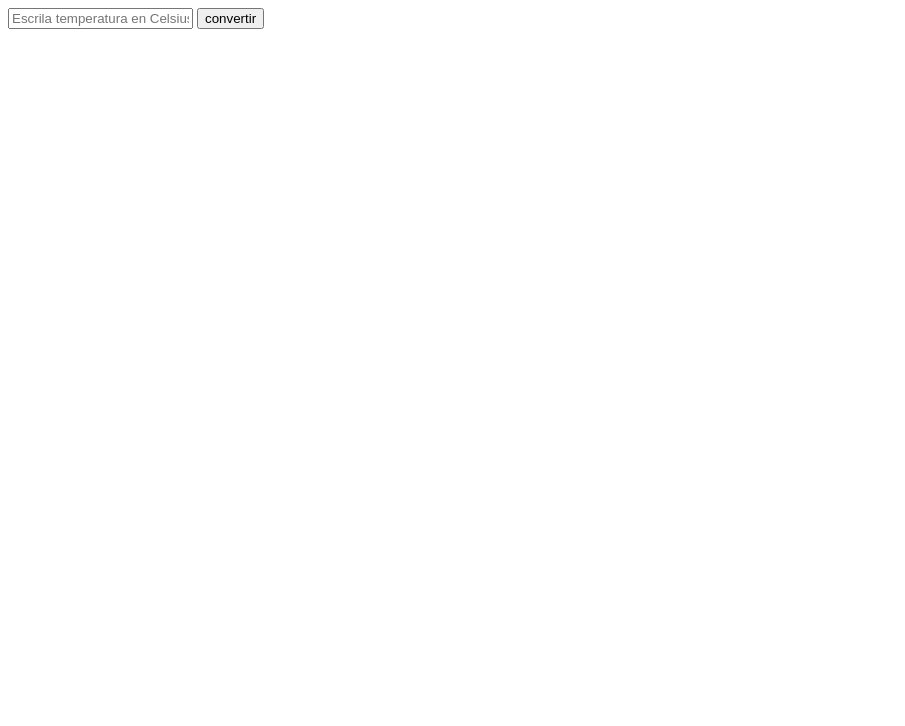
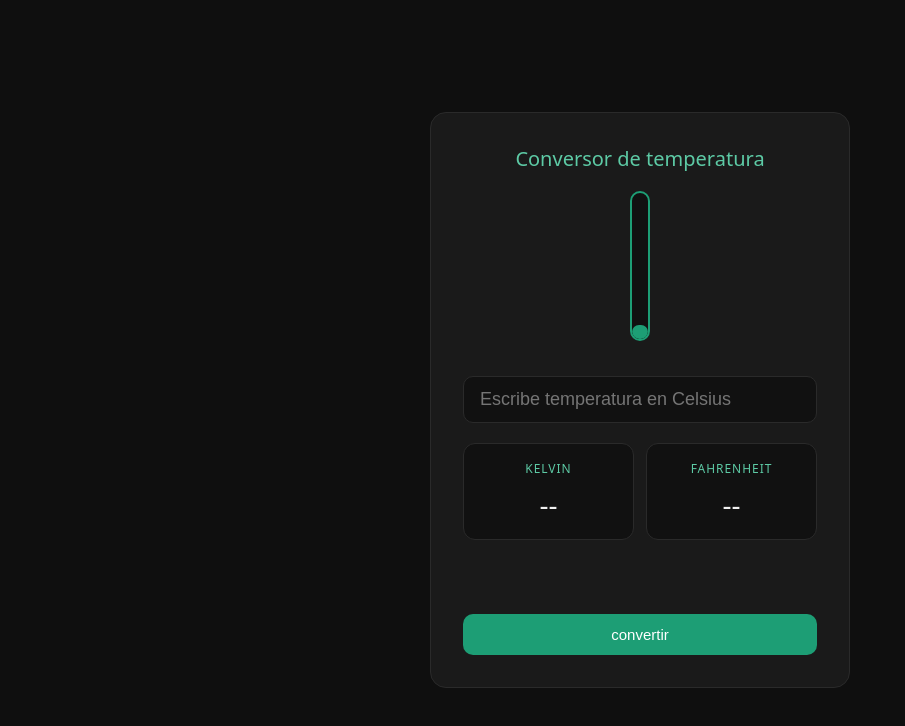
Before and after one commit to fabian1031/logica-programacion-2, a plain HTML site: page index.html in a window 1280 px wide. Shown: the whole page, without its empty margins (0-905 px from the left). Drawn offline with Linux system fonts and the light colour scheme.

Commit message:
estilos y funcionalidad

```diff
--- a/index.html
+++ b/index.html
@@ -1,13 +1,41 @@
-<!DOCTYPE html>
+<!doctype html>
 <html lang="es">
   <head>
-  <meta charset="UTF-8">
+    <meta charset="UTF-8" />
+    <link rel="stylesheet" href="style.css">
     <title>Temperatura</title>
   </head>
   <body>
-  <input id="inputTemperatura" type="text" placeholder="Escrila temperatura en Celsius">
+    <main>
+      <h1>Conversor de temperatura</h1>
+
+      <div id="termometro">
+        <div id="barraMovimiento"></div>
+      </div>
+
+      <input
+        id="inputTemperatura"
+        type="number"
+        placeholder="Escribe temperatura en Celsius"
+      />
+
+      <section>
+        <article>
+          <h2>Kelvin</h2>
+          <p id="valorKelvin">--</p>
+        </article>
+
+        <article>
+          <h2>Fahrenheit</h2>
+          <p id="valorFahrenheit">--</p>
+        </article>
+      </section>
+
+      <p id="resultado"></p>
+
       <button id="btn">convertir</button>
-  <p id="resultado"></p>
+    </main>
+
     <script src="script.js"></script>
   </body>
 </html>
--- a/script.js
+++ b/script.js
@@ -1,17 +1,42 @@
 let input = document.getElementById("inputTemperatura");
 let boton = document.getElementById("btn");
 let result = document.getElementById("resultado");
+let kelvin = document.getElementById("valorKelvin");
+let fahrenheit = document.getElementById("valorFahrenheit");
+let barra = document.getElementById("barraMovimiento");
 
 
-boton.addEventListener("click", () =>{
+function obtenerDescripcion(temp) {
+  if (temp <= 0) {
+    return "congelación";
+  } else if (temp <= 10) {
+    return "muy frío";
+  } else if (temp <= 18) {
+    return "frío moderado";
+  } else if (temp <= 24) {
+    return "templado / agradable";
+  } else {
+    return "caluroso";
+  }
+}
 
+boton.addEventListener("click", () => {
   if (input.value === "") {
-    result.textContent= "escribe un numero"
+    result.textContent = "escribe un numero";
+
     return;
   }
+  result.textContent = "";
 
-  let numero = Number(input.value)
-  let kelvin = numero + 273.15;
-  let Fahrenheit = (numero * 9/5)+32;
-  result.innerHTML = `kelvin: ${kelvin} <br> Fahrenheit: ${Fahrenheit}`
-})
+  let numero = Number(input.value);
+  let kelvinTemp = numero + 273.15;
+  let fahrenheitTemp = (numero * 9) / 5 + 32;
+  let porcentaje = ((numero - -50) / (200 - -50)) * 100;
+
+
+  barra.style.height = porcentaje + "%";
+  kelvin.innerHTML = kelvinTemp.toFixed(2);
+  fahrenheit.innerHTML = fahrenheitTemp.toFixed(2);
+  result.textContent = obtenerDescripcion(numero);
+
+});
--- /dev/null
+++ b/style.css
@@ -0,0 +1,148 @@
+* {
+  margin: 0;
+  padding: 0;
+  box-sizing: border-box;
+}
+
+:root {
+  --verde: #1D9E75;
+  --verde-claro: #5DCAA5;
+  --verde-oscuro: #0F6E56;
+  --fondo: #0f0f0f;
+  --fondo-card: #1a1a1a;
+  --texto: #f0f0f0;
+  --texto-suave: #888;
+  --borde: #2a2a2a;
+}
+body {
+  background-color: var(--fondo);
+  color: var(--texto);
+  font-family: system-ui, sans-serif;
+  min-height: 100vh;
+  display: flex;
+  justify-content: center;
+  align-items: center;
+}
+
+main {
+  background-color: var(--fondo-card);
+  border: 1px solid var(--borde);
+  border-radius: 16px;
+  padding: 2rem;
+  width: 100%;
+  max-width: 420px;
+  display: flex;
+  flex-direction: column;
+  gap: 1.2rem;
+}
+h1 {
+  font-size: 20px;
+  font-weight: 500;
+  color: var(--verde-claro);
+  text-align: center;
+}
+h1 {
+  font-size: 20px;
+  font-weight: 500;
+  color: var(--verde-claro);
+  text-align: center;
+}
+input {
+  width: 100%;
+  padding: 12px 16px;
+  font-size: 18px;
+  background: #111;
+  border: 1.5px solid var(--borde);
+  border-radius: 10px;
+  color: var(--texto);
+  outline: none;
+  transition: border-color 0.2s;
+}
+
+input:focus {
+  border-color: var(--verde);
+}
+section {
+  display: grid;
+  grid-template-columns: 1fr 1fr;
+  gap: 12px;
+}
+
+article {
+  background: #111;
+  border: 1px solid var(--borde);
+  border-radius: 12px;
+  padding: 1rem;
+  text-align: center;
+  transition: border-color 0.2s, transform 0.2s;
+}
+
+article:hover {
+  border-color: var(--verde);
+  transform: translateY(-2px);
+}
+
+article h2 {
+  font-size: 12px;
+  font-weight: 500;
+  text-transform: uppercase;
+  letter-spacing: 0.08em;
+  color: var(--verde-claro);
+  margin-bottom: 8px;
+}
+
+article p {
+  font-size: 28px;
+  font-weight: 500;
+  color: var(--texto);
+}
+#resultado {
+  font-size: 13px;
+  color: var(--texto-suave);
+  text-align: center;
+  min-height: 36px;
+  line-height: 1.5;
+}
+button {
+  width: 100%;
+  padding: 12px;
+  background: var(--verde);
+  color: #fff;
+  font-size: 15px;
+  font-weight: 500;
+  border: none;
+  border-radius: 10px;
+  cursor: pointer;
+  transition: background 0.2s, transform 0.1s;
+}
+
+button:hover {
+  background: var(--verde-claro);
+}
+
+button:active {
+  transform: scale(0.98);
+}
+
+#termometro {
+  width: 20px;
+  height: 150px;
+  border: 2px solid var(--verde);
+  border-radius: 10px;
+  background: #111;
+  position: relative;
+  overflow: hidden;
+  margin: 0 auto 1rem;
+}
+
+#barraMovimiento {
+  position: absolute;
+  bottom: 0;
+  left: 0;
+  right: 0;
+  height: 10%;
+  background: var(--verde);
+  border-radius: 10px;
+  transition: height 0.6s cubic-bezier(0.34, 1.56, 0.64, 1),
+              background 0.4s ease;
+}
```
Lines whose indentation alone changed are shown as unchanged.
